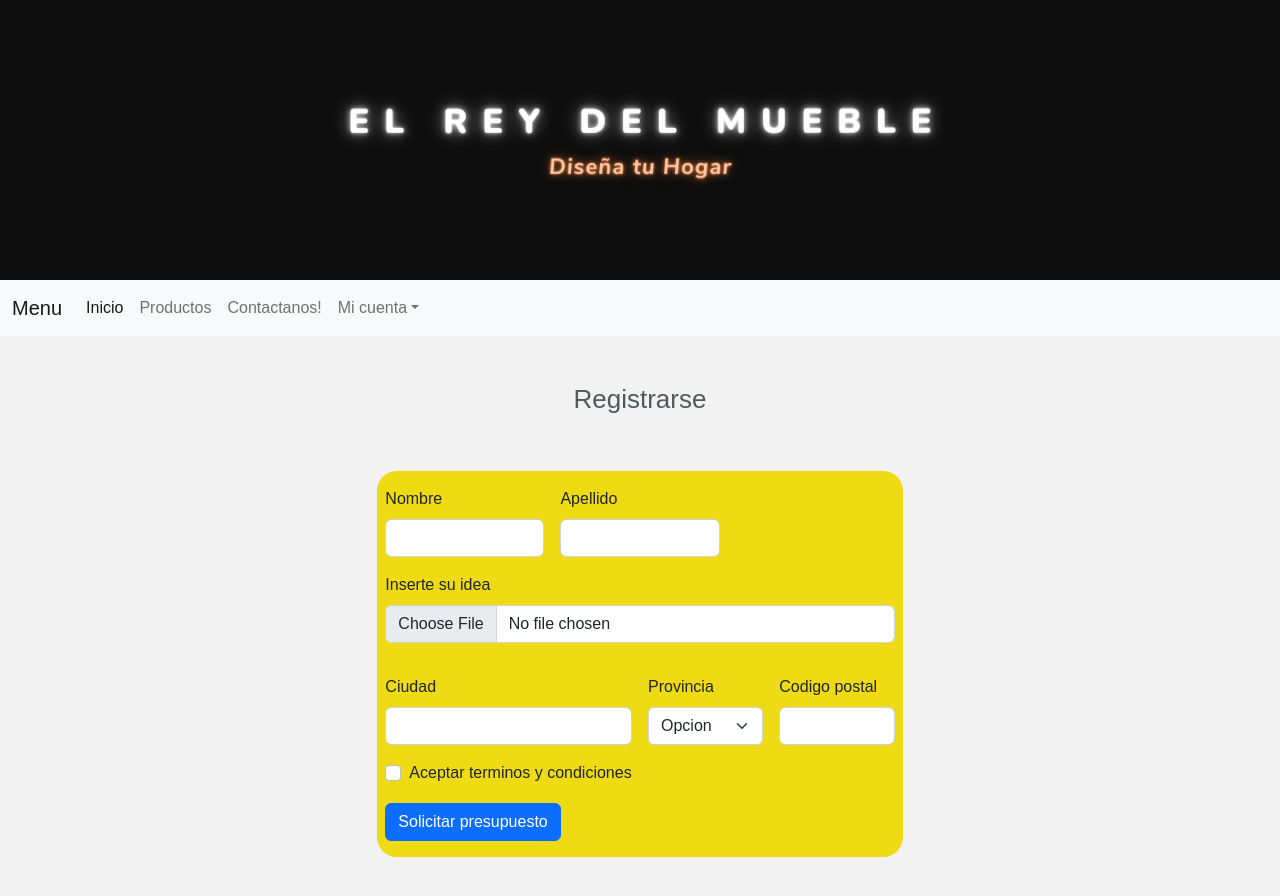
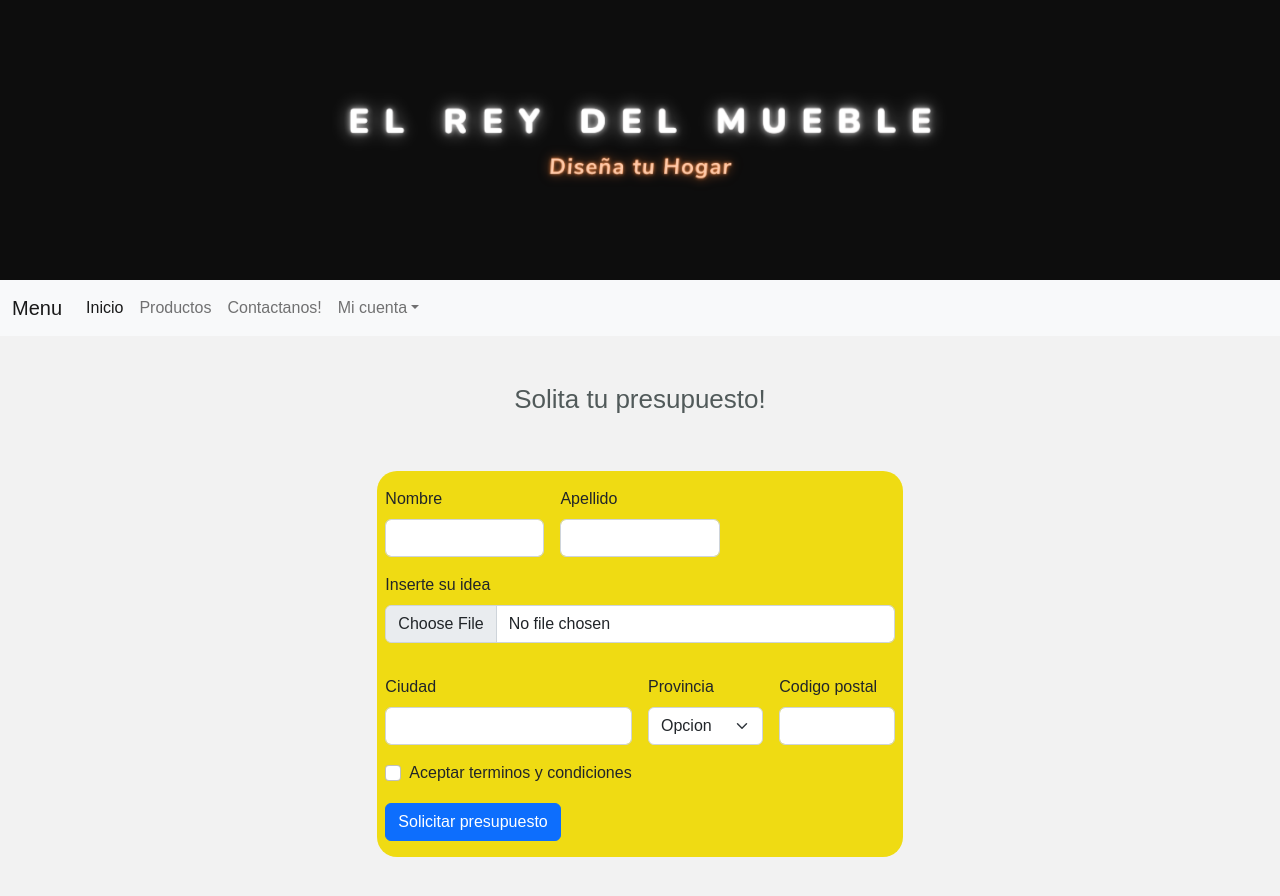
Before and after one commit to thomasrey99/proyecto-final-2da-entrega, a plain HTML site: page pages/contacto.html in a window 1280 px wide. Shown: the top 896 px of the page. Drawn offline with nearby package versions, Linux system fonts and the light colour scheme.

Commit message:
seo + sass 2

```diff
--- a/pages/contacto.html
+++ b/pages/contacto.html
@@ -46,7 +46,7 @@
     </nav>
     <!-- colse nav menuPrp -->
     <main class="container fluid col-10 col-lg-5 col-sm-6 d-flex flex-column flex-lg-column flex-sm-column justify-content-center align-items-center">
-      <h1 class="loginTitle mt-5">Registrarse</h1>
+      <h1 class="loginTitle mt-5">Solita tu presupuesto!</h1>
       <form class="login row g-3 needs-validation my-5" novalidate>
         <div class="col-md-4">
           <label for="validationCustom01" class="form-label"> Nombre</label>
```
Also changed, not shown: pages/login.html (+2 -2 lines), pages/productos.html (+2 -1 lines).
